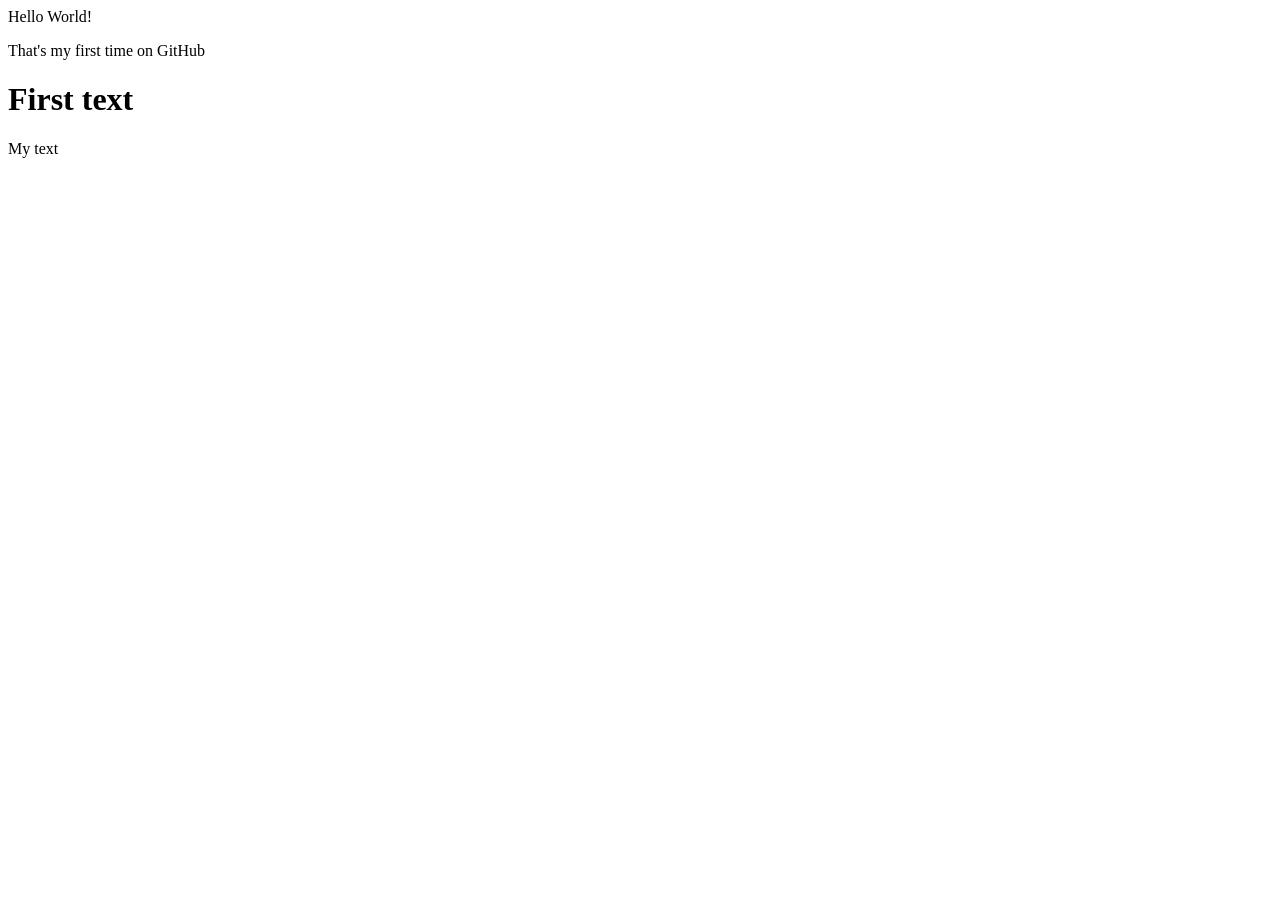
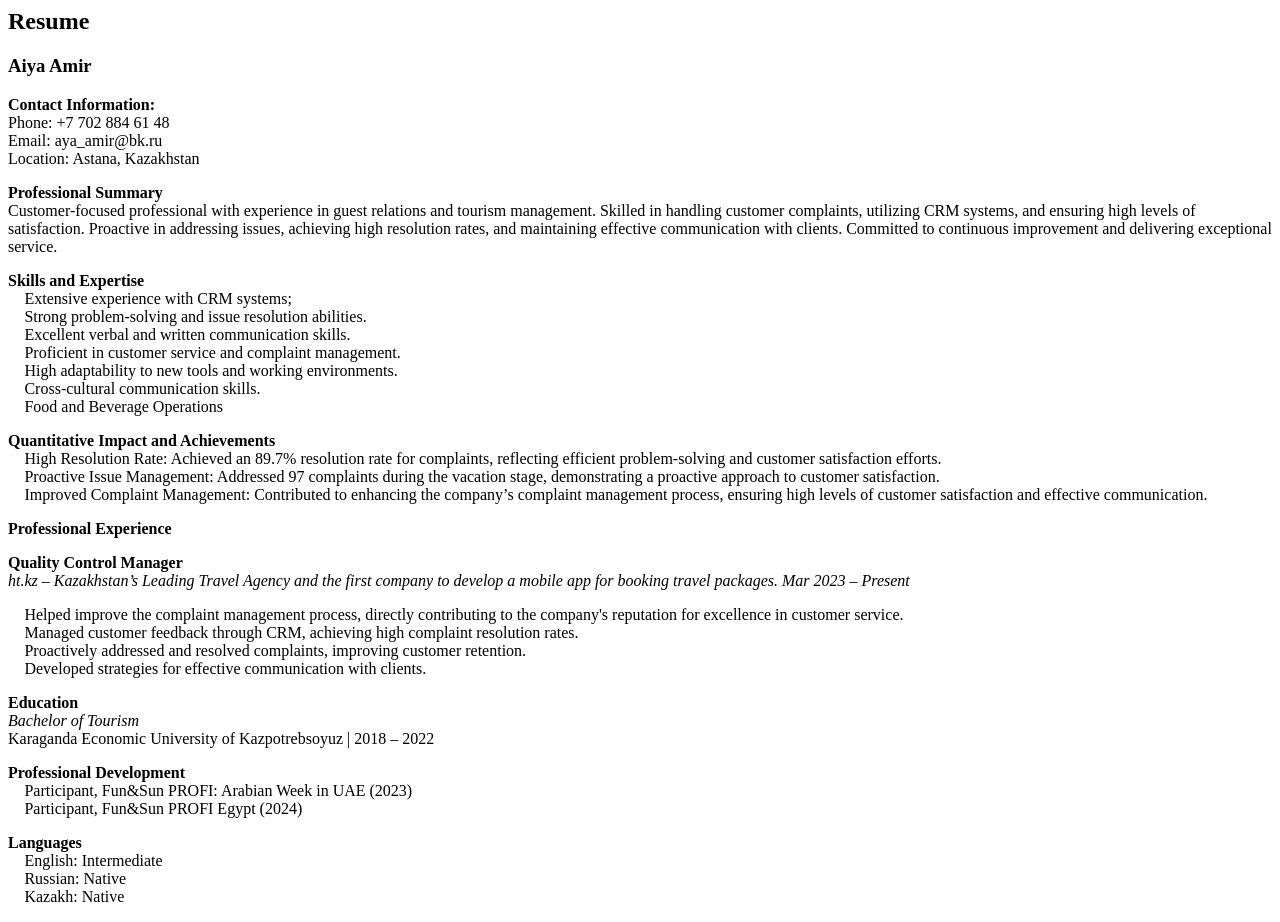
Before and after one commit to aiyasversion/myFile, a plain HTML site: page index.html in a window 1280 px wide. Before the commit the page ends 800 px from the top, so only its background shows below. Drawn offline with Linux system fonts and the light colour scheme.

Commit message:
added a resume

```diff
--- a/index.html
+++ b/index.html
@@ -1,4 +1,12 @@
-<p> Hello World!</p>
-<p> That's my first time on GitHub</p>
-<h1>First text</h1>
-<p>My text</p>
+<h2><b>Resume</b></h2>
+<h3><b>Aiya Amir</b></h3>
+<p><b>Contact Information:</b> <br> Phone: +7 702 884 61 48 <br> Email: aya_amir@bk.ru <br> Location: Astana, Kazakhstan </p>
+<p><b>Professional Summary </b> <br> Customer-focused professional with experience in guest relations and tourism management. Skilled in handling customer complaints, utilizing CRM systems, and ensuring high levels of satisfaction. Proactive in addressing issues, achieving high resolution rates, and maintaining effective communication with clients. Committed to continuous improvement and delivering exceptional service. </p>
+<p><b>Skills and Expertise </b> <br> Extensive experience with CRM systems; <br> Strong problem-solving and issue resolution abilities. <br>  Excellent verbal and written communication skills. <br> Proficient in customer service and complaint management. <br>  High adaptability to new tools and working environments. <br> Cross-cultural communication skills. <br>  Food and Beverage Operations</p>
+<p><b>Quantitative Impact and Achievements </b> <br> High Resolution Rate: Achieved an 89.7% resolution rate for complaints, reflecting efficient problem-solving and customer satisfaction efforts. <br>  Proactive Issue Management: Addressed 97 complaints during the vacation stage, demonstrating a proactive approach to customer satisfaction. <br>  Improved Complaint Management: Contributed to enhancing the company’s complaint management process, ensuring high levels of customer satisfaction and effective communication.</p>
+<p><b>Professional Experience</b></p>
+<p><b>Quality Control Manager</b><br><i>ht.kz – Kazakhstan’s Leading Travel Agency and the first company to develop a mobile app for booking travel packages. Mar 2023 – Present </i></p>
+<p> Helped improve the complaint management process, directly contributing to the company's reputation for excellence in customer service. <br>  Managed customer feedback through CRM, achieving high complaint resolution rates. <br>  Proactively addressed and resolved complaints, improving customer retention. <br> Developed strategies for effective communication with clients.</p>
+<p><b>Education </b> <br><i>Bachelor of Tourism</i><br>Karaganda Economic University of Kazpotrebsoyuz | 2018 – 2022</p>
+<p><b>Professional Development</b> <br> Participant, Fun&Sun PROFI: Arabian Week in UAE (2023) <br> Participant, Fun&Sun PROFI Egypt (2024)</p>
+<p><b>Languages </b><br> English: Intermediate<br> Russian: Native<br> Kazakh: Native</p>
```
